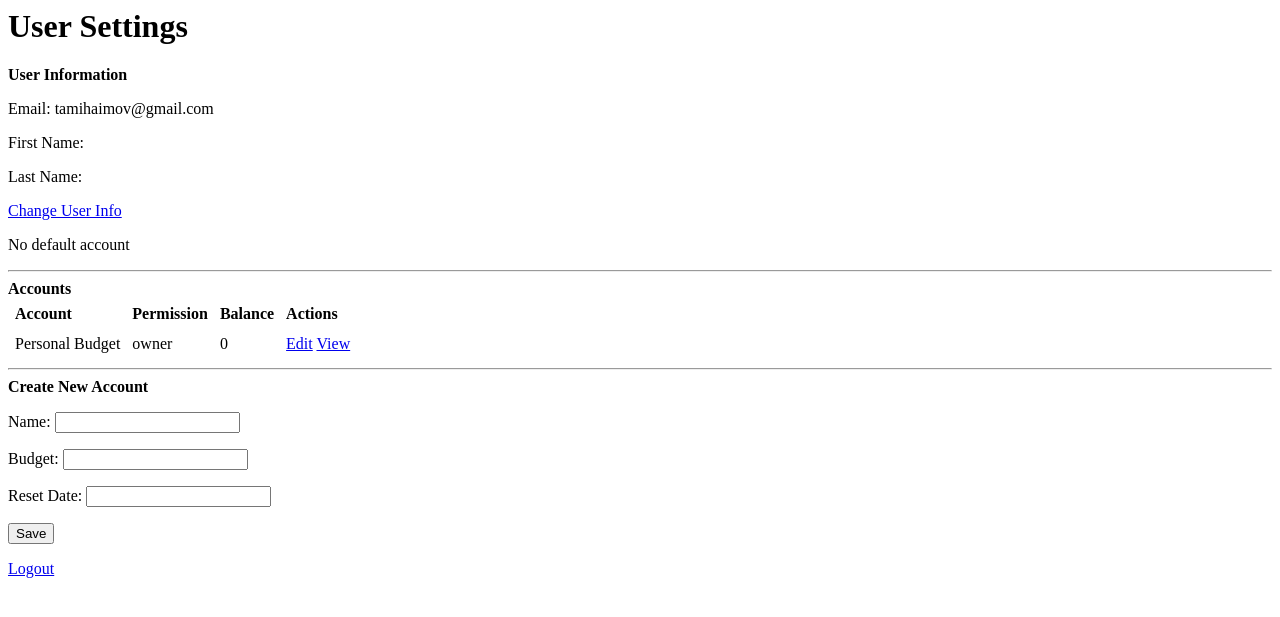
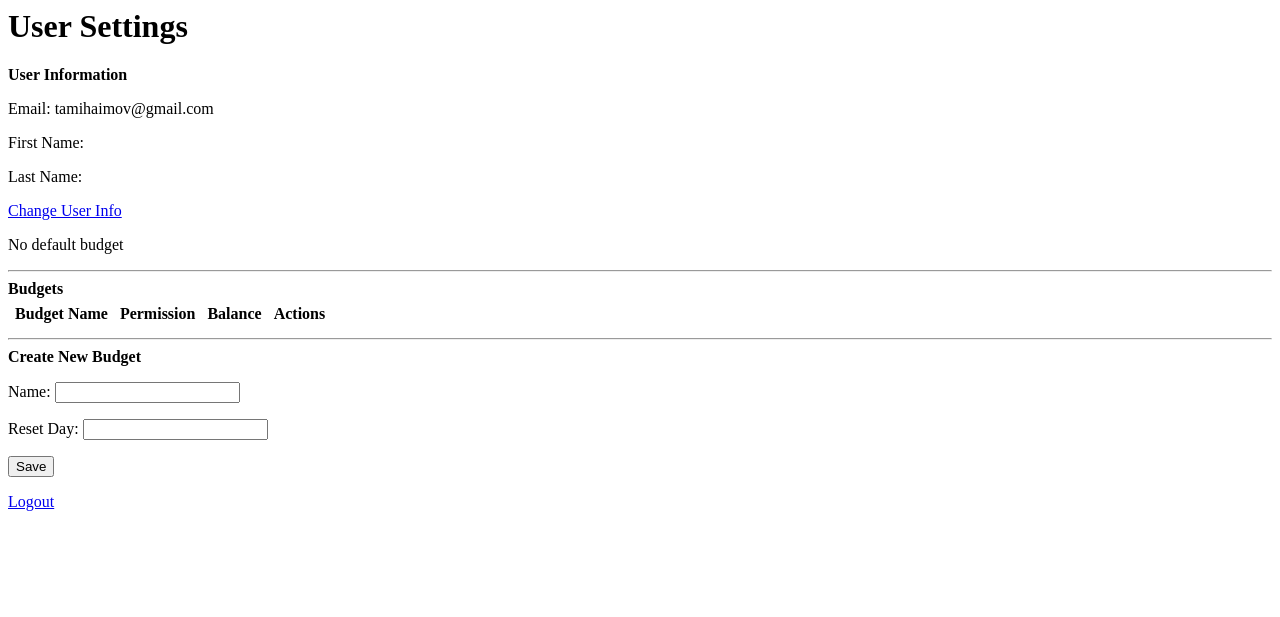
Before and after one commit to tamihaimov/PyBudget, a Django app: page /budget/settings/ in a window 1280 px wide. Shown: the top 617 px of the page. Run offline with Django 3.2, Linux system fonts and the light colour scheme; a user stored in the database is signed in; data comes from the database, SQL or seed files in the repository; lists and menus that the app fills with data are empty; parts of the project's set-up code (start-up, migrations or seed data) failed here and were passed over.

Commit message:
renamed account to budget

```diff
--- a/PyBudgetD/budgetApp/templates/budgetApp/history.html
+++ b/PyBudgetD/budgetApp/templates/budgetApp/history.html
@@ -5,7 +5,7 @@
 <head>
 </head>
 <body>
-<h2>Transaction History For Account: {{ user_account.account }} </h2>
+<h2>Transaction History For Budget Account: {{ user_budget.budget }} </h2>
 
 <table style="width:100%">
     <th>Date</th>
@@ -19,10 +19,10 @@
         </tr>
         {% for transaction in transactions %}
             <tr>
-                <td>{{ transaction.date.date }}</td>
+                <td>{{ transaction.date }}</td>
                 <td>{{ transaction.user.first_name}} {{ transaction.user.last_name }}</td>
                 <td>{{ transaction.envelope }}</td>
-                <td>{{ transaction.envelope.category }}</td>
+                <td>{{ transaction.envelope.get_category_display }}</td>
                 <td>{{ transaction.type_str }}</td>
                 <td>{{ transaction.description }}</td>
                 <td>{{ transaction.sum }}</td>
--- a/PyBudgetD/budgetApp/templates/budgetApp/user-settings.html
+++ b/PyBudgetD/budgetApp/templates/budgetApp/user-settings.html
@@ -13,44 +13,44 @@
     <p>Last Name: {{ user.last_name }} </p>
     <a href="{% url 'budget:change_user_info' %}">Change User Info</a>
      {% if default_account.is_default %}
-          <p>Default Account: {{ default_account.account }} </p>
+          <p>Default Budget: {{ default_account.budget }} </p>
      {% else %}
-         <p>No default account </p>
+         <p>No default budget </p>
      {% endif %}
     <hr>
-    <b>Accounts</b>
+    <b>Budgets</b>
     <table>
         <tr>
-            <th>Account</th>
+            <th>Budget Name</th>
             <th>Permission</th>
             <th>Balance</th>
             <th>Actions</th>
         </tr>
-        {% for account in accounts %}
-            <tr>
-                <td>{{ account.account }}</td>
-                <td>{{ account.permission}}</td>
-                <td>{{ account.account.balance}}</td>
-                <td>
-                    {% if account.permission.id == 1 %}
-                        <a href="{% url 'budget:account_settings' account.id %}">Edit</a>
-                    {% endif %}
-                    <a href="{% url 'budget:account_view' account.id %}">View</a>
-                </td>
+        {% for user_budget in user_budgets %}
+            {% if user_budget.budget.is_inactive is False %}
+                <tr>
+                    <td>{{ user_budget.budget }}</td>
+                    <td>{{ user_budget.permission_to_string}}</td>
+                    <td>{{ user_budget.budget.balance}}</td>
+                    <td>
+                        {% if user_budget.permission == 1 %}
+                            <a href="{% url 'budget:budget_settings' user_budget.id %}">Edit</a>
+                        {% endif %}
+                        <a href="{% url 'budget:budget_view' user_budget.id %}">View</a>
+                    </td>
 
-            </tr>
+                </tr>
+            {% endif %}
     {% endfor %}
     </table>
     <hr>
-    <b>Create New Account</b>
+    <b>Create New Budget</b>
     <form method="post">
         {% csrf_token %}
         <p><label>Name:</label>
         <input type="text" name="name" id="name"/></p>
-         <p><label>Budget:</label>
-        <input type="number" name="budget" id="budget"/></p>
-         <p><label>Reset Date:</label>
-        <input type="number" name="reset_date" id="reset_date"/></p>
+         <p><label>Reset Day:</label>
+        <input type="number" name="reset_day" id="reset_day"/></p>
         <input type="submit" value="Save" />
     </form>
 {% else %}
--- a/PyBudgetD/budgetApp/urls.py
+++ b/PyBudgetD/budgetApp/urls.py
@@ -12,15 +12,15 @@
     # ex: /budget/settings/
     path('settings/', views.user_settings, name='user_settings'),
     # ex: /budget/account/1515/
-    path('account/<int:user_account_id>/', views.account_view, name='account_view'),
+    path('account/<int:user_budget_id>/', views.budget_view, name='budget_view'),
     # ex: /budget/account/1515/settings
-    path('account/<int:user_account_id>/settings/', views.account_settings, name='account_settings'),
+    path('account/<int:user_budget_id>/settings/', views.budget_settings, name='budget_settings'),
     # ex: /budget/history/1515/
-    path('history/<int:user_account_id>/', views.history, name='history'),
+    path('history/<int:user_budget_id>/', views.history, name='history'),
     # ex: /budget/statistics/1515/
-    path('statistics/<int:user_account_id>/', views.statistics, name='statistics'),
+    path('statistics/<int:user_budget_id>/', views.statistics, name='statistics'),
     # ex: /budget/scheduled/1515/
-    path('scheduled/<int:user_account_id>/', views.scheduled_transactions, name='scheduled'),
+    path('scheduled/<int:user_budget_id>/', views.scheduled_transactions, name='scheduled'),
 ]
 
 # Actions
@@ -29,16 +29,16 @@
     path('sign_up/', views.sign_up, name='sign_up'),
     # ex: /budget/change-user-info/
     path('change-user-info/', views.ChangeUserInfo.as_view(), name='change_user_info'),
-    # ex: /budget/change-account-info/1515
-    path('change-account-info/<int:pk>', views.ChangeAccountInfo.as_view(), name='change_account_info'),
+    # ex: /budget/change-budget-info/1515
+    path('change-budget-info/<int:pk>', views.ChangeBudgetInfo.as_view(), name='change_budget_info'),
     # ex: /budget/change-envelope-info/1515
     path('change-envelope-info/<int:pk>', views.ChangeEnvelopeInfo.as_view(), name='change_envelope_info'),
     # ex: /budget/add-envelope/1515
-    path('add-envelope/<int:account_id>', views.AddEnvelope.as_view(), name='add-envelope'),
+    path('add-envelope/<int:budget_id>', views.AddEnvelope.as_view(), name='add-envelope'),
     # ex: /budget/delete-envelope/1515
     path('delete-envelope/<int:pk>', views.DeleteEnvelope.as_view(), name='delete-envelope'),
     # ex: /budget/add-transaction/1515/
-    path('add-transaction/<int:account_id>/', views.AddTransaction.as_view(), name='add-transaction'),
+    path('add-transaction/<int:budget_id>/', views.AddTransaction.as_view(), name='add-transaction'),
 ]
 
 
--- a/PyBudgetD/budgetApp/views.py
+++ b/PyBudgetD/budgetApp/views.py
@@ -1,22 +1,199 @@
 from django.http import HttpResponse
-from .models import *
-from .forms import *
 from django.http import HttpResponseRedirect
 from django.urls import reverse, reverse_lazy
-from django.shortcuts import get_object_or_404, render, redirect
+from django.shortcuts import get_object_or_404, render
 from django.contrib.auth.decorators import login_required
 from django.contrib.auth import authenticate, login, logout
 from django.views.generic.edit import UpdateView, CreateView, DeleteView
+from .forms import *
 
 
 # Landing page
 @login_required
 def welcome(request):
-    user = request.user
-    default_account = UserAccount.objects.filter(user_id=user.id, is_default=True).first()
-    envelopes = default_account.account.envelope_set.all()
-    context = {'user': user, 'account': default_account, 'envelopes': envelopes}
+    default_budget = UserBudget.objects.filter(user_id=request.user.id,
+                                               is_default=True,
+                                               budget__is_inactive=False).first()
+    if default_budget is not None:
+        default_budget.reset_user_budgets()  # Check if any of the users budget accounts needs to be reset
+    context = {'user': request.user, 'user_budget': default_budget}
     return render(request, 'budgetApp/welcome.html', context)
+
+
+# User settings - view and actions
+@login_required
+def user_settings(request):
+    if request.method == 'POST':
+        form = BudgetAccountForm(request.POST)
+        if form.is_valid():
+            new_budget = form.save()
+            user_budget = UserBudget.objects.create(user=request.user, budget=new_budget,
+                                                    permission=UserBudget.PERMISSION_OWNER)
+            user_budget.check_and_set_default()
+        return HttpResponseRedirect(reverse('budget:user_settings'))
+    user_budgets = request.user.userbudget_set.order_by('-is_default')
+    default_account = user_budgets.first()
+    context = {'user': request.user, 'default_account': default_account, 'user_budgets': user_budgets}
+    return render(request, 'budgetApp/user-settings.html', context)
+
+
+class ChangeUserInfo(UpdateView):
+    model = User
+    template_name = 'budgetApp/form.html'
+    success_url = reverse_lazy('budget:user_settings')
+    form_class = ChangeUserInfoForm
+
+    def get_object(self, queryset=None):
+        return self.request.user
+
+    def get_context_data(self, **kwargs):
+        context = super(ChangeUserInfo, self).get_context_data()
+        context['header'] = 'Change User Info'
+        return context
+
+
+# BudgetAccount settings and actions views
+@login_required
+def budget_settings(request, user_budget_id):
+    user_budget = get_object_or_404(UserBudget, pk=user_budget_id)
+    envelopes = user_budget.budget.envelope_set.exclude(is_inactive=True).all()
+    other_users = UserBudget.objects.filter(budget=user_budget.budget).exclude(id=user_budget_id)
+    context = {'user_budget': user_budget, 'envelopes': envelopes, 'other_users': other_users}
+    return render(request, 'budgetApp/account-settings.html', context)
+
+
+class BaseChangeInfo (UpdateView):
+    template_name = 'budgetApp/form.html'
+
+    def get_success_url(self):
+        user_budget = UserBudget.objects.filter(user=self.request.user, budget_id=self.get_budget_id()).first()
+        return reverse('budget:budget_settings', kwargs={'user_budget_id': user_budget.id})
+
+    def form_type(self):
+        return 'Base'
+
+    def get_context_data(self, **kwargs):
+        context = super(BaseChangeInfo, self).get_context_data()
+        context['header'] = 'Change ' + self.form_type() + ' Info'
+        return context
+
+    def get_budget_id(self):
+        return self.kwargs['pk']
+
+
+class ChangeBudgetInfo (BaseChangeInfo):
+    model = BudgetAccount
+    form_class = BudgetAccountForm
+
+    def form_type(self):
+        return 'Budget'
+
+
+class ChangeEnvelopeInfo (BaseChangeInfo):
+    model = Envelope
+    form_class = EnvelopeForm
+
+    def form_type(self):
+        return 'Envelope'
+
+    def get_budget_id(self):
+        return self.object.account_id
+
+
+class ChangeUserBudgetInfo (BaseChangeInfo):
+    model = UserBudget
+    form_class = UserBudgetForm
+
+    def form_type(self):
+        return 'User Budget'
+
+
+class AddEnvelope (CreateView):
+    form_class = AddEnvelopeForm
+    template_name = 'budgetApp/form.html'
+
+    def get_success_url(self):
+        user_account = UserBudget.objects.filter(user=self.request.user, budget_id=self.object.account_id).first()
+        return reverse('budget:budget_settings', kwargs={'user_budget_id': user_account.id})
+
+    def get_initial(self):
+        account = get_object_or_404(BudgetAccount, pk=self.kwargs.pop('budget_id'))
+        return {
+            'account': account,
+            'id_account': account.id,
+            'current_sum': 0
+        }
+
+    def get_context_data(self, **kwargs):
+        context = super(AddEnvelope, self).get_context_data()
+        context['header'] = 'Add Envelope'
+        return context
+
+
+class DeleteEnvelope (DeleteView):
+    model = Envelope
+    template_name = 'budgetApp/delete-form.html'
+
+    def get_success_url(self):
+        user_budget = UserBudget.objects.filter(user=self.request.user, budget_id=self.object.account_id).first()
+        return reverse('budget:budget_settings', kwargs={'user_budget_id': user_budget.id})
+
+    def get_context_data(self, **kwargs):
+        context = super(DeleteEnvelope, self).get_context_data()
+        context['object_type'] = 'Envelope'
+        return context
+
+
+# BudgetAccount views
+@login_required
+def budget_view(request, user_budget_id):
+    user_account = get_object_or_404(UserBudget, pk=user_budget_id)
+    context = {'user_account': user_account}
+    return render(request, 'budgetApp/account-view.html', context)
+
+
+@login_required
+def history(request, user_budget_id):
+    user_budget = get_object_or_404(UserBudget, pk=user_budget_id)
+    transactions = user_budget.budget.transaction_set.order_by('date').all()
+    context = {'user_budget': user_budget, 'transactions': transactions}
+    return render(request, 'budgetApp/history.html', context)
+
+
+@login_required
+def statistics(request, user_budget_id):  # TODO: activate this feature
+    user_budget = get_object_or_404(UserBudget, pk=user_budget_id)
+    return HttpResponse("Got to statistics page. hurray!")
+
+
+@login_required
+def scheduled_transactions(request, user_account_id):  # TODO: activate this feature
+    return HttpResponse("Got to scheduled transactions page. hurray!")
+
+
+# BudgetAccount actions
+class AddTransaction (CreateView):
+    form_class = AddTransactionForm
+    template_name = 'budgetApp/form.html'
+
+    def get_success_url(self):
+        return reverse('budget:welcome')
+
+    def get_initial(self):
+        budget = get_object_or_404(BudgetAccount, pk=self.kwargs['budget_id'])
+        return {
+            'budget': budget,
+            'id_budget': int(self.kwargs['budget_id']),
+            'user': self.request.user,
+            'id_user': self.request.user.id,
+            'sum': 0
+        }
+
+    def get_context_data(self, **kwargs):
+        context = super(AddTransaction, self).get_context_data()
+        budget = get_object_or_404(BudgetAccount, pk=self.kwargs['budget_id'])
+        context['header'] = 'Add Transaction To ' + budget.name
+        return context
 
 
 # Authentication views
@@ -38,164 +215,3 @@
 def logout_view(request):
     logout(request)
     return HttpResponseRedirect(reverse('budget:welcome'))
-
-
-# User settings main view and actions
-@login_required
-def user_settings(request):
-    if request.method == 'POST':
-        form = AccountForm(request.POST)
-        if form.is_valid():
-            new_account = form.save()
-            user_account = UserAccount()
-            user_account.user = request.user
-            user_account.account = new_account
-            user_account.permission = Permission.objects.filter(name='owner').first()
-            default_account = UserAccount.objects.filter(user=request.user, is_default=1).first()
-            if default_account is None:
-                user_account.is_default = 1
-            user_account.save()
-        return HttpResponseRedirect(reverse('budget:user_settings'))
-    user = request.user
-    accounts = user.useraccount_set.order_by('-is_default')
-    default_account = accounts.first()
-    context = {'user': user, 'default_account': default_account, 'accounts': accounts}
-    return render(request, 'budgetApp/user-settings.html', context)
-
-
-class ChangeUserInfo(UpdateView):
-    model = User
-    template_name = 'budgetApp/form.html'
-    success_url = reverse_lazy('budget:user_settings')
-    form_class = ChangeUserInfoForm
-
-    def get_object(self, queryset=None):
-        '''This method will load the object
-           that will be used to load the form
-           that will be edited'''
-        return self.request.user
-
-
-# Account settings and actions views
-
-@login_required
-def account_settings(request, user_account_id):
-    user_account = get_object_or_404(UserAccount, pk=user_account_id)
-    envelopes = user_account.account.envelope_set.all()
-    other_users = UserAccount.objects.filter(account=user_account.account).exclude(id=user_account_id)
-    context = {'user_account': user_account, 'envelopes': envelopes, 'other_users': other_users}
-    return render(request, 'budgetApp/account-settings.html', context)
-
-
-class ChangeAccountInfo (UpdateView):
-    model = Account
-    template_name = 'budgetApp/form.html'
-    form_class = AccountForm
-
-    def get_success_url(self):
-        user_account = UserAccount.objects.filter(user=self.request.user, account_id=self.kwargs['pk']).first()
-        return reverse('budget:account_settings', kwargs={'user_account_id': user_account.id})
-
-
-class ChangeEnvelopeInfo (UpdateView):
-    model = Envelope
-    template_name = 'budgetApp/form.html'
-    form_class = EnvelopeForm
-
-    def get_success_url(self):
-        user_account = UserAccount.objects.filter(user=self.request.user, account_id=self.object.account_id).first()
-        return reverse('budget:account_settings', kwargs={'user_account_id': user_account.id})
-
-
-class ChangeUserAccountInfo (UpdateView):
-    model = UserAccount
-    template_name = 'budgetApp/form.html'
-    form_class = UserAccountForm
-
-    def get_success_url(self):
-        user_account = UserAccount.objects.filter(user=self.request.user, account_id=self.object.account_id).first()
-        return reverse('budget:account_settings', kwargs={'user_account_id': user_account.id})
-
-
-class AddEnvelope (CreateView):
-    form_class = AddEnvelopeForm
-    template_name = 'budgetApp/form.html'
-
-    def get_success_url(self):
-        user_account = UserAccount.objects.filter(user=self.request.user, account_id=self.object.account_id).first()
-        return reverse('budget:account_settings', kwargs={'user_account_id': user_account.id})
-
-    def get_initial(self):
-        account = get_object_or_404(Account, pk=self.kwargs.pop('account_id'))
-        return {
-            'account': account,
-            'id_account': account.id,
-            'current_sum': 0
-        }
-
-
-class DeleteEnvelope (DeleteView):
-    model = Envelope
-    template_name = 'budgetApp/delete-form.html'
-
-    def get_success_url(self):
-        user_account = UserAccount.objects.filter(user=self.request.user, account_id=self.object.account_id).first()
-        return reverse('budget:account_settings', kwargs={'user_account_id': user_account.id})
-
-    def get_context_data(self, **kwargs):
-        context = super(DeleteEnvelope, self).get_context_data()
-        context['object_type'] = 'Envelope'
-        return context
-
-
-# Budget views
-
-@login_required
-def account_view(request, user_account_id):
-    user_account = get_object_or_404(UserAccount, pk=user_account_id)
-    context = {'user_account': user_account}
-    return render(request, 'budgetApp/account-view.html', context)
-
-
-@login_required
-def history(request, user_account_id):
-    user_account = get_object_or_404(UserAccount, pk=user_account_id)
-    transactions = user_account.account.transaction_set.order_by('date').all()
-    context = {'user_account': user_account, 'transactions': transactions}
-    return render(request, 'budgetApp/history.html', context)
-
-
-@login_required
-def statistics(request, user_account_id):
-    return HttpResponse("Got to statistics page. hurray!")
-
-
-@login_required
-def scheduled_transactions(request, user_account_id):
-    return HttpResponse("Got to scheduled transactions page. hurray!")
-
-
-# Budget actions
-
-class AddTransaction (CreateView):
-    form_class = AddTransactionForm
-    template_name = 'budgetApp/form.html'
-
-    def get_success_url(self):
-        return reverse('budget:welcome')
-
-    def get_initial(self):
-        account = get_object_or_404(Account, pk=self.kwargs['account_id'])
-        return {
-            'account': account,
-            'id_account': int(self.kwargs['account_id']),
-            'user': self.request.user,
-            'id_user': self.request.user.id,
-            'sum': 0
-        }
-
-    def get_context_data(self, **kwargs):
-        context = super(AddTransaction, self).get_context_data()
-        account = get_object_or_404(Account, pk=self.kwargs['account_id'])
-        context['header'] = 'Add Transaction To ' + account.name
-        return context
```
Also changed, not shown: PyBudgetD/budgetApp/admin.py (+3 -4 lines), PyBudgetD/budgetApp/forms.py (+19 -20 lines), PyBudgetD/budgetApp/models.py (+141 -27 lines), PyBudgetD/budgetApp/templates/budgetApp/account-settings.html (+19 -15 lines), PyBudgetD/budgetApp/templates/budgetApp/account-view.html (+6 -6 lines), PyBudgetD/budgetApp/templates/budgetApp/welcome.html (+11 -10 lines), PyBudgetD/budgetApp/migrations/0001_initial.py, PyBudgetD/budgetApp/migrations/0002_budgetaccount_last_reset_date.py (added), PyBudgetD/db.sqlite3.
